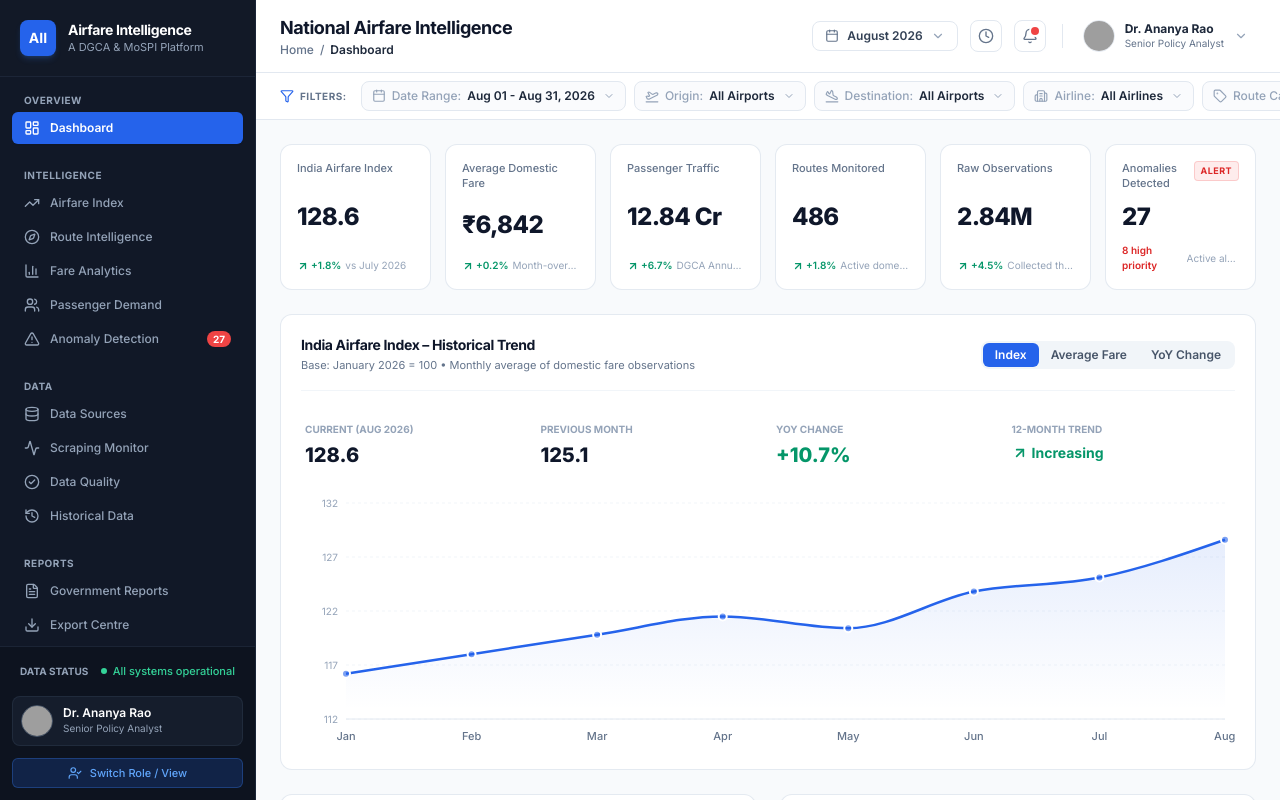
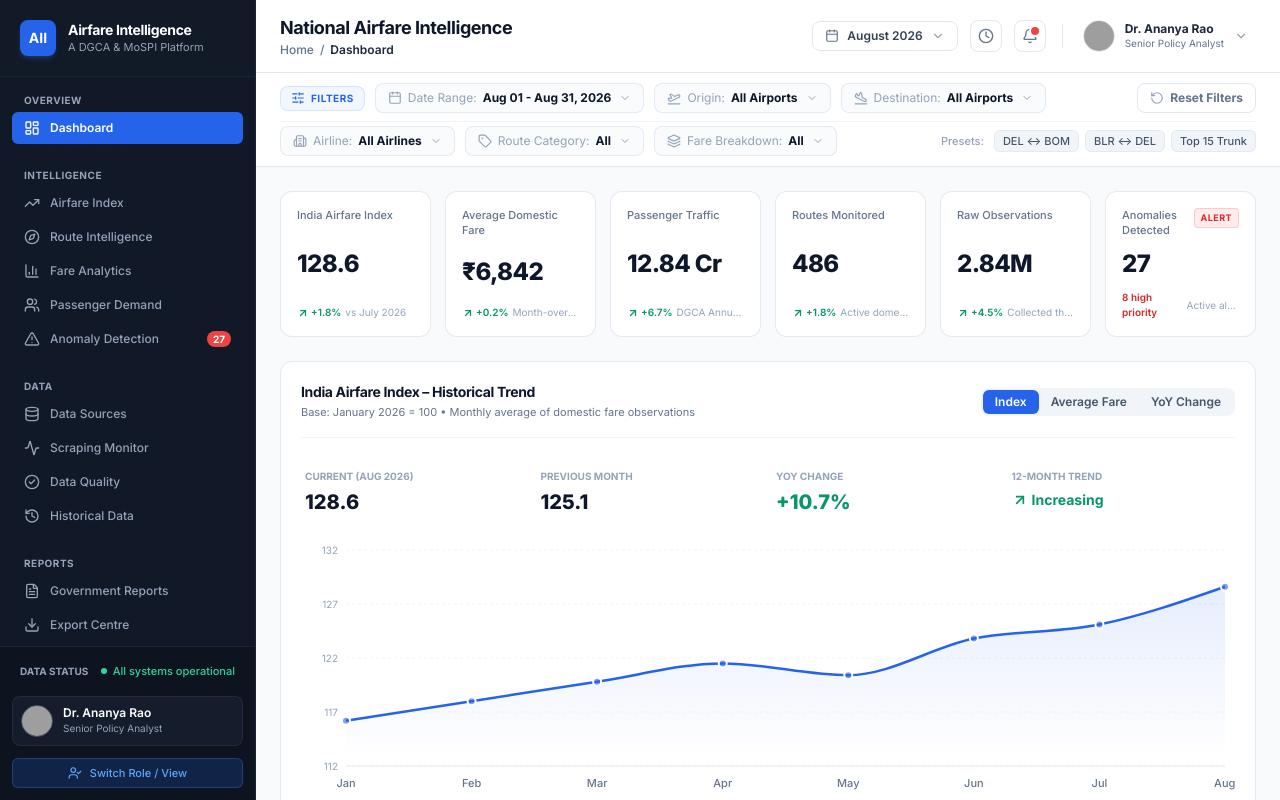
Before and after one commit to A-Deepak1610/AirGo, a React (Vite) app in the folder client/: page / in a window 1280 px wide. Shown: the top 800 px of the page. Built offline with nearby package versions, Linux system fonts and the light colour scheme; grey boxes are pictures that could not be loaded.

Commit message:
fix(ui): format global filter bar into a clean 2-line layout without horizontal sliding

```diff
--- a/client/src/components/layout/FilterBar.jsx
+++ b/client/src/components/layout/FilterBar.jsx
@@ -10,7 +10,9 @@ import {
   Building2,
   Tag,
   Layers,
-  Check
+  Check,
+  SlidersHorizontal,
+  Sparkles
 } from 'lucide-react';
 
 export const FilterBar = () => {
@@ -24,32 +26,34 @@ export const FilterBar = () => {
   const closeDropdown = () => setActiveDropdown(null);
 
   return (
-    <div className="bg-white border-b border-slate-200 px-6 py-2 flex items-center justify-between gap-4 overflow-x-auto text-xs shadow-2xs relative z-10 select-none">
-      {/* Filters Pill Row */}
-      <div className="flex items-center gap-2 shrink-0">
-        <div className="flex items-center gap-1.5 text-slate-500 font-bold uppercase tracking-wider text-[10px] mr-1.5 shrink-0">
-          <Filter className="w-3.5 h-3.5 text-blue-600" />
-          <span>Filters:</span>
+    <div className="bg-white border-b border-slate-200 px-6 py-2.5 space-y-2 shadow-2xs relative z-20 select-none">
+      {/* LINE 1: Primary Dimensions & Reset Button */}
+      <div className="flex items-center justify-between gap-3 flex-wrap sm:flex-nowrap">
+        <div className="flex items-center gap-2.5 flex-wrap">
+          {/* Label Badge */}
+          <div className="flex items-center gap-1.5 text-blue-600 bg-blue-50/80 border border-blue-200/60 px-2.5 py-1 rounded-lg font-bold text-[10px] uppercase tracking-wider shrink-0">
+            <SlidersHorizontal className="w-3.5 h-3.5" />
+            <span>Filters</span>
           </div>
 
           {/* 1. Date Range Filter */}
-        <div className="relative shrink-0">
+          <div className="relative">
             <button
               onClick={() => toggleDropdown('dateRange')}
-            className={`flex items-center gap-1.5 border rounded-lg px-2.5 py-1.5 transition-all text-xs whitespace-nowrap ${
+              className={`flex items-center gap-1.5 border rounded-lg px-3 py-1.5 transition-all text-xs whitespace-nowrap shadow-2xs cursor-pointer ${
                 activeDropdown === 'dateRange'
-                ? 'border-blue-500 bg-blue-50/60 ring-2 ring-blue-500/20 text-blue-900'
-                : 'border-slate-200 hover:border-slate-300 bg-slate-50/70 hover:bg-slate-100/80 text-slate-700'
+                  ? 'border-blue-500 bg-blue-50/80 ring-2 ring-blue-500/20 text-blue-950 font-medium'
+                  : 'border-slate-200/90 hover:border-slate-300 bg-slate-50/80 hover:bg-slate-100/90 text-slate-700'
               }`}
             >
               <Calendar className="w-3.5 h-3.5 text-slate-400 shrink-0" />
-            <span className="text-slate-400 font-medium">Date Range:</span>
-            <span className="font-semibold text-slate-800">{filters.dateRange}</span>
+              <span className="text-slate-400 font-normal">Date Range:</span>
+              <span className="font-bold text-slate-900">{filters.dateRange}</span>
               <ChevronDown className="w-3 h-3 text-slate-400 ml-0.5 shrink-0" />
             </button>
 
             {activeDropdown === 'dateRange' && (
-            <div className="absolute left-0 mt-1.5 w-60 bg-white border border-slate-200 rounded-xl p-2 shadow-xl z-50 text-xs space-y-1">
+              <div className="absolute left-0 mt-1.5 w-60 bg-white border border-slate-200 rounded-xl p-1.5 shadow-xl z-50 text-xs space-y-0.5">
                 {['Aug 01 - Aug 31, 2026', 'Jul 01 - Jul 31, 2026', 'Jun 01 - Jun 30, 2026', 'Last 7 Days (Live)', 'Custom Range...'].map((opt) => (
                   <div
                     key={opt}
@@ -57,10 +61,10 @@ export const FilterBar = () => {
                       updateFilter('dateRange', opt);
                       closeDropdown();
                     }}
-                  className="flex items-center justify-between p-2 rounded-lg hover:bg-slate-50 cursor-pointer font-medium text-slate-700"
+                    className="flex items-center justify-between px-2.5 py-1.5 rounded-lg hover:bg-slate-50 cursor-pointer font-medium text-slate-700"
                   >
                     <span>{opt}</span>
-                  {filters.dateRange === opt && <Check className="w-3.5 h-3.5 text-blue-600" />}
+                    {filters.dateRange === opt && <Check className="w-3.5 h-3.5 text-blue-600 font-bold" />}
                   </div>
                 ))}
               </div>
@@ -68,23 +72,23 @@ export const FilterBar = () => {
           </div>
 
           {/* 2. Origin Filter */}
-        <div className="relative shrink-0">
+          <div className="relative">
             <button
               onClick={() => toggleDropdown('origin')}
-            className={`flex items-center gap-1.5 border rounded-lg px-2.5 py-1.5 transition-all text-xs whitespace-nowrap ${
+              className={`flex items-center gap-1.5 border rounded-lg px-3 py-1.5 transition-all text-xs whitespace-nowrap shadow-2xs cursor-pointer ${
                 activeDropdown === 'origin'
-                ? 'border-blue-500 bg-blue-50/60 ring-2 ring-blue-500/20 text-blue-900'
-                : 'border-slate-200 hover:border-slate-300 bg-slate-50/70 hover:bg-slate-100/80 text-slate-700'
+                  ? 'border-blue-500 bg-blue-50/80 ring-2 ring-blue-500/20 text-blue-950 font-medium'
+                  : 'border-slate-200/90 hover:border-slate-300 bg-slate-50/80 hover:bg-slate-100/90 text-slate-700'
               }`}
             >
               <PlaneTakeoff className="w-3.5 h-3.5 text-slate-400 shrink-0" />
-            <span className="text-slate-400 font-medium">Origin:</span>
-            <span className="font-semibold text-slate-800">{filters.origin}</span>
+              <span className="text-slate-400 font-normal">Origin:</span>
+              <span className="font-bold text-slate-900">{filters.origin}</span>
               <ChevronDown className="w-3 h-3 text-slate-400 ml-0.5 shrink-0" />
             </button>
 
             {activeDropdown === 'origin' && (
-            <div className="absolute left-0 mt-1.5 w-56 bg-white border border-slate-200 rounded-xl p-2 shadow-xl z-50 text-xs space-y-1 max-h-56 overflow-y-auto">
+              <div className="absolute left-0 mt-1.5 w-56 bg-white border border-slate-200 rounded-xl p-1.5 shadow-xl z-50 text-xs space-y-0.5 max-h-56 overflow-y-auto">
                 {['All Airports', 'DEL (Delhi)', 'BOM (Mumbai)', 'BLR (Bengaluru)', 'HYD (Hyderabad)', 'CCU (Kolkata)', 'MAA (Chennai)', 'AMD (Ahmedabad)', 'GOI (Goa)'].map((opt) => (
                   <div
                     key={opt}
@@ -92,10 +96,10 @@ export const FilterBar = () => {
                       updateFilter('origin', opt);
                       closeDropdown();
                     }}
-                  className="flex items-center justify-between p-2 rounded-lg hover:bg-slate-50 cursor-pointer font-medium text-slate-700"
+                    className="flex items-center justify-between px-2.5 py-1.5 rounded-lg hover:bg-slate-50 cursor-pointer font-medium text-slate-700"
                   >
                     <span>{opt}</span>
-                  {filters.origin === opt && <Check className="w-3.5 h-3.5 text-blue-600" />}
+                    {filters.origin === opt && <Check className="w-3.5 h-3.5 text-blue-600 font-bold" />}
                   </div>
                 ))}
               </div>
@@ -103,23 +107,23 @@ export const FilterBar = () => {
           </div>
 
           {/* 3. Destination Filter */}
-        <div className="relative shrink-0">
+          <div className="relative">
             <button
               onClick={() => toggleDropdown('destination')}
-            className={`flex items-center gap-1.5 border rounded-lg px-2.5 py-1.5 transition-all text-xs whitespace-nowrap ${
+              className={`flex items-center gap-1.5 border rounded-lg px-3 py-1.5 transition-all text-xs whitespace-nowrap shadow-2xs cursor-pointer ${
                 activeDropdown === 'destination'
-                ? 'border-blue-500 bg-blue-50/60 ring-2 ring-blue-500/20 text-blue-900'
-                : 'border-slate-200 hover:border-slate-300 bg-slate-50/70 hover:bg-slate-100/80 text-slate-700'
+                  ? 'border-blue-500 bg-blue-50/80 ring-2 ring-blue-500/20 text-blue-950 font-medium'
+                  : 'border-slate-200/90 hover:border-slate-300 bg-slate-50/80 hover:bg-slate-100/90 text-slate-700'
               }`}
             >
               <PlaneLanding className="w-3.5 h-3.5 text-slate-400 shrink-0" />
-            <span className="text-slate-400 font-medium">Destination:</span>
-            <span className="font-semibold text-slate-800">{filters.destination}</span>
+              <span className="text-slate-400 font-normal">Destination:</span>
+              <span className="font-bold text-slate-900">{filters.destination}</span>
               <ChevronDown className="w-3 h-3 text-slate-400 ml-0.5 shrink-0" />
             </button>
 
             {activeDropdown === 'destination' && (
-            <div className="absolute left-0 mt-1.5 w-56 bg-white border border-slate-200 rounded-xl p-2 shadow-xl z-50 text-xs space-y-1 max-h-56 overflow-y-auto">
+              <div className="absolute left-0 mt-1.5 w-56 bg-white border border-slate-200 rounded-xl p-1.5 shadow-xl z-50 text-xs space-y-0.5 max-h-56 overflow-y-auto">
                 {['All Airports', 'DEL (Delhi)', 'BOM (Mumbai)', 'BLR (Bengaluru)', 'HYD (Hyderabad)', 'CCU (Kolkata)', 'MAA (Chennai)', 'AMD (Ahmedabad)', 'GOI (Goa)'].map((opt) => (
                   <div
                     key={opt}
@@ -127,115 +131,10 @@ export const FilterBar = () => {
                       updateFilter('destination', opt);
                       closeDropdown();
                     }}
-                  className="flex items-center justify-between p-2 rounded-lg hover:bg-slate-50 cursor-pointer font-medium text-slate-700"
+                    className="flex items-center justify-between px-2.5 py-1.5 rounded-lg hover:bg-slate-50 cursor-pointer font-medium text-slate-700"
                   >
                     <span>{opt}</span>
-                  {filters.destination === opt && <Check className="w-3.5 h-3.5 text-blue-600" />}
-                </div>
-              ))}
-            </div>
-          )}
-        </div>
-
-        {/* 4. Airline Filter */}
-        <div className="relative shrink-0">
-          <button
-            onClick={() => toggleDropdown('airline')}
-            className={`flex items-center gap-1.5 border rounded-lg px-2.5 py-1.5 transition-all text-xs whitespace-nowrap ${
-              activeDropdown === 'airline'
-                ? 'border-blue-500 bg-blue-50/60 ring-2 ring-blue-500/20 text-blue-900'
-                : 'border-slate-200 hover:border-slate-300 bg-slate-50/70 hover:bg-slate-100/80 text-slate-700'
-            }`}
-          >
-            <Building2 className="w-3.5 h-3.5 text-slate-400 shrink-0" />
-            <span className="text-slate-400 font-medium">Airline:</span>
-            <span className="font-semibold text-slate-800">{filters.airline}</span>
-            <ChevronDown className="w-3 h-3 text-slate-400 ml-0.5 shrink-0" />
-          </button>
-
-          {activeDropdown === 'airline' && (
-            <div className="absolute left-0 mt-1.5 w-56 bg-white border border-slate-200 rounded-xl p-2 shadow-xl z-50 text-xs space-y-1">
-              {['All Airlines', 'IndiGo (6E)', 'Air India (AI)', 'Akasa Air (QP)', 'SpiceJet (SG)', 'Air India Express (IX)'].map((opt) => (
-                <div
-                  key={opt}
-                  onClick={() => {
-                    updateFilter('airline', opt);
-                    closeDropdown();
-                  }}
-                  className="flex items-center justify-between p-2 rounded-lg hover:bg-slate-50 cursor-pointer font-medium text-slate-700"
-                >
-                  <span>{opt}</span>
-                  {filters.airline === opt && <Check className="w-3.5 h-3.5 text-blue-600" />}
-                </div>
-              ))}
-            </div>
-          )}
-        </div>
-
-        {/* 5. Route Category Filter */}
-        <div className="relative shrink-0">
-          <button
-            onClick={() => toggleDropdown('routeCategory')}
-            className={`flex items-center gap-1.5 border rounded-lg px-2.5 py-1.5 transition-all text-xs whitespace-nowrap ${
-              activeDropdown === 'routeCategory'
-                ? 'border-blue-500 bg-blue-50/60 ring-2 ring-blue-500/20 text-blue-900'
-                : 'border-slate-200 hover:border-slate-300 bg-slate-50/70 hover:bg-slate-100/80 text-slate-700'
-            }`}
-          >
-            <Tag className="w-3.5 h-3.5 text-slate-400 shrink-0" />
-            <span className="text-slate-400 font-medium">Route Category:</span>
-            <span className="font-semibold text-slate-800">{filters.routeCategory}</span>
-            <ChevronDown className="w-3 h-3 text-slate-400 ml-0.5 shrink-0" />
-          </button>
-
-          {activeDropdown === 'routeCategory' && (
-            <div className="absolute left-0 mt-1.5 w-52 bg-white border border-slate-200 rounded-xl p-2 shadow-xl z-50 text-xs space-y-1">
-              {['All', 'Metro to Metro', 'Metro to Non-Metro', 'Tier-2 Feeder Corridors', 'Tourist & Regional'].map((opt) => (
-                <div
-                  key={opt}
-                  onClick={() => {
-                    updateFilter('routeCategory', opt);
-                    closeDropdown();
-                  }}
-                  className="flex items-center justify-between p-2 rounded-lg hover:bg-slate-50 cursor-pointer font-medium text-slate-700"
-                >
-                  <span>{opt}</span>
-                  {filters.routeCategory === opt && <Check className="w-3.5 h-3.5 text-blue-600" />}
-                </div>
-              ))}
-            </div>
-          )}
-        </div>
-
-        {/* 6. Fare Breakdown Filter */}
-        <div className="relative shrink-0">
-          <button
-            onClick={() => toggleDropdown('fareBreakdown')}
-            className={`flex items-center gap-1.5 border rounded-lg px-2.5 py-1.5 transition-all text-xs whitespace-nowrap ${
-              activeDropdown === 'fareBreakdown'
-                ? 'border-blue-500 bg-blue-50/60 ring-2 ring-blue-500/20 text-blue-900'
-                : 'border-slate-200 hover:border-slate-300 bg-slate-50/70 hover:bg-slate-100/80 text-slate-700'
-            }`}
-          >
-            <Layers className="w-3.5 h-3.5 text-slate-400 shrink-0" />
-            <span className="text-slate-400 font-medium">Fare Breakdown:</span>
-            <span className="font-semibold text-slate-800">{filters.fareBreakdown}</span>
-            <ChevronDown className="w-3 h-3 text-slate-400 ml-0.5 shrink-0" />
-          </button>
-
-          {activeDropdown === 'fareBreakdown' && (
-            <div className="absolute left-0 mt-1.5 w-52 bg-white border border-slate-200 rounded-xl p-2 shadow-xl z-50 text-xs space-y-1">
-              {['All', 'Base Fare Only', 'Base Fare + Taxes', 'Checkout Total (Incl Fees)', 'Seat & Ancillary Adjusted'].map((opt) => (
-                <div
-                  key={opt}
-                  onClick={() => {
-                    updateFilter('fareBreakdown', opt);
-                    closeDropdown();
-                  }}
-                  className="flex items-center justify-between p-2 rounded-lg hover:bg-slate-50 cursor-pointer font-medium text-slate-700"
-                >
-                  <span>{opt}</span>
-                  {filters.fareBreakdown === opt && <Check className="w-3.5 h-3.5 text-blue-600" />}
+                    {filters.destination === opt && <Check className="w-3.5 h-3.5 text-blue-600 font-bold" />}
                   </div>
                 ))}
               </div>
@@ -246,11 +145,144 @@ export const FilterBar = () => {
         {/* Reset Action */}
         <button
           onClick={resetFilters}
-        className="flex items-center gap-1.5 text-slate-500 hover:text-slate-900 hover:bg-slate-100 px-3 py-1.5 rounded-lg text-xs font-semibold whitespace-nowrap transition-colors shrink-0 cursor-pointer border border-transparent hover:border-slate-200"
+          className="flex items-center gap-1.5 text-slate-500 hover:text-slate-900 hover:bg-slate-100 px-3 py-1.5 rounded-lg text-xs font-bold whitespace-nowrap transition-colors shrink-0 cursor-pointer border border-slate-200 hover:border-slate-300 shadow-2xs"
         >
           <RotateCcw className="w-3.5 h-3.5 text-slate-400" />
           <span>Reset Filters</span>
         </button>
       </div>
+
+      {/* LINE 2: Secondary Dimensions & Quick Category Presets */}
+      <div className="flex items-center gap-2.5 flex-wrap pt-1 border-t border-slate-100">
+        {/* 4. Airline Filter */}
+        <div className="relative">
+          <button
+            onClick={() => toggleDropdown('airline')}
+            className={`flex items-center gap-1.5 border rounded-lg px-3 py-1.5 transition-all text-xs whitespace-nowrap shadow-2xs cursor-pointer ${
+              activeDropdown === 'airline'
+                ? 'border-blue-500 bg-blue-50/80 ring-2 ring-blue-500/20 text-blue-950 font-medium'
+                : 'border-slate-200/90 hover:border-slate-300 bg-slate-50/80 hover:bg-slate-100/90 text-slate-700'
+            }`}
+          >
+            <Building2 className="w-3.5 h-3.5 text-slate-400 shrink-0" />
+            <span className="text-slate-400 font-normal">Airline:</span>
+            <span className="font-bold text-slate-900">{filters.airline}</span>
+            <ChevronDown className="w-3 h-3 text-slate-400 ml-0.5 shrink-0" />
+          </button>
+
+          {activeDropdown === 'airline' && (
+            <div className="absolute left-0 mt-1.5 w-56 bg-white border border-slate-200 rounded-xl p-1.5 shadow-xl z-50 text-xs space-y-0.5">
+              {['All Airlines', 'IndiGo (6E)', 'Air India (AI)', 'Akasa Air (QP)', 'SpiceJet (SG)', 'Air India Express (IX)'].map((opt) => (
+                <div
+                  key={opt}
+                  onClick={() => {
+                    updateFilter('airline', opt);
+                    closeDropdown();
+                  }}
+                  className="flex items-center justify-between px-2.5 py-1.5 rounded-lg hover:bg-slate-50 cursor-pointer font-medium text-slate-700"
+                >
+                  <span>{opt}</span>
+                  {filters.airline === opt && <Check className="w-3.5 h-3.5 text-blue-600 font-bold" />}
+                </div>
+              ))}
+            </div>
+          )}
+        </div>
+
+        {/* 5. Route Category Filter */}
+        <div className="relative">
+          <button
+            onClick={() => toggleDropdown('routeCategory')}
+            className={`flex items-center gap-1.5 border rounded-lg px-3 py-1.5 transition-all text-xs whitespace-nowrap shadow-2xs cursor-pointer ${
+              activeDropdown === 'routeCategory'
+                ? 'border-blue-500 bg-blue-50/80 ring-2 ring-blue-500/20 text-blue-950 font-medium'
+                : 'border-slate-200/90 hover:border-slate-300 bg-slate-50/80 hover:bg-slate-100/90 text-slate-700'
+            }`}
+          >
+            <Tag className="w-3.5 h-3.5 text-slate-400 shrink-0" />
+            <span className="text-slate-400 font-normal">Route Category:</span>
+            <span className="font-bold text-slate-900">{filters.routeCategory}</span>
+            <ChevronDown className="w-3 h-3 text-slate-400 ml-0.5 shrink-0" />
+          </button>
+
+          {activeDropdown === 'routeCategory' && (
+            <div className="absolute left-0 mt-1.5 w-52 bg-white border border-slate-200 rounded-xl p-1.5 shadow-xl z-50 text-xs space-y-0.5">
+              {['All', 'Metro to Metro', 'Metro to Non-Metro', 'Tier-2 Feeder Corridors', 'Tourist & Regional'].map((opt) => (
+                <div
+                  key={opt}
+                  onClick={() => {
+                    updateFilter('routeCategory', opt);
+                    closeDropdown();
+                  }}
+                  className="flex items-center justify-between px-2.5 py-1.5 rounded-lg hover:bg-slate-50 cursor-pointer font-medium text-slate-700"
+                >
+                  <span>{opt}</span>
+                  {filters.routeCategory === opt && <Check className="w-3.5 h-3.5 text-blue-600 font-bold" />}
+                </div>
+              ))}
+            </div>
+          )}
+        </div>
+
+        {/* 6. Fare Breakdown Filter */}
+        <div className="relative">
+          <button
+            onClick={() => toggleDropdown('fareBreakdown')}
+            className={`flex items-center gap-1.5 border rounded-lg px-3 py-1.5 transition-all text-xs whitespace-nowrap shadow-2xs cursor-pointer ${
+              activeDropdown === 'fareBreakdown'
+                ? 'border-blue-500 bg-blue-50/80 ring-2 ring-blue-500/20 text-blue-950 font-medium'
+                : 'border-slate-200/90 hover:border-slate-300 bg-slate-50/80 hover:bg-slate-100/90 text-slate-700'
+            }`}
+          >
+            <Layers className="w-3.5 h-3.5 text-slate-400 shrink-0" />
+            <span className="text-slate-400 font-normal">Fare Breakdown:</span>
+            <span className="font-bold text-slate-900">{filters.fareBreakdown}</span>
+            <ChevronDown className="w-3 h-3 text-slate-400 ml-0.5 shrink-0" />
+          </button>
+
+          {activeDropdown === 'fareBreakdown' && (
+            <div className="absolute left-0 mt-1.5 w-56 bg-white border border-slate-200 rounded-xl p-1.5 shadow-xl z-50 text-xs space-y-0.5">
+              {['All', 'Base Fare Only', 'Base Fare + Taxes', 'Checkout Total (Incl Fees)', 'Seat & Ancillary Adjusted'].map((opt) => (
+                <div
+                  key={opt}
+                  onClick={() => {
+                    updateFilter('fareBreakdown', opt);
+                    closeDropdown();
+                  }}
+                  className="flex items-center justify-between px-2.5 py-1.5 rounded-lg hover:bg-slate-50 cursor-pointer font-medium text-slate-700"
+                >
+                  <span>{opt}</span>
+                  {filters.fareBreakdown === opt && <Check className="w-3.5 h-3.5 text-blue-600 font-bold" />}
+                </div>
+              ))}
+            </div>
+          )}
+        </div>
+
+        {/* Quick Tag Pills */}
+        <div className="hidden lg:flex items-center gap-1.5 ml-auto text-[11px] text-slate-400 font-medium">
+          <span className="text-slate-400 mr-1">Presets:</span>
+          {['DEL ↔ BOM', 'BLR ↔ DEL', 'Top 15 Trunk'].map((preset) => (
+            <button
+              key={preset}
+              onClick={() => {
+                if (preset === 'DEL ↔ BOM') {
+                  updateFilter('origin', 'DEL (Delhi)');
+                  updateFilter('destination', 'BOM (Mumbai)');
+                } else if (preset === 'BLR ↔ DEL') {
+                  updateFilter('origin', 'BLR (Bengaluru)');
+                  updateFilter('destination', 'DEL (Delhi)');
+                } else {
+                  updateFilter('routeCategory', 'Metro to Metro');
+                }
+              }}
+              className="px-2 py-0.5 rounded-md bg-slate-100 hover:bg-blue-50 hover:text-blue-700 border border-slate-200/80 text-slate-600 transition-colors cursor-pointer"
+            >
+              {preset}
+            </button>
+          ))}
+        </div>
+      </div>
+    </div>
   );
 };
```
Lines whose indentation alone changed are shown as unchanged.
